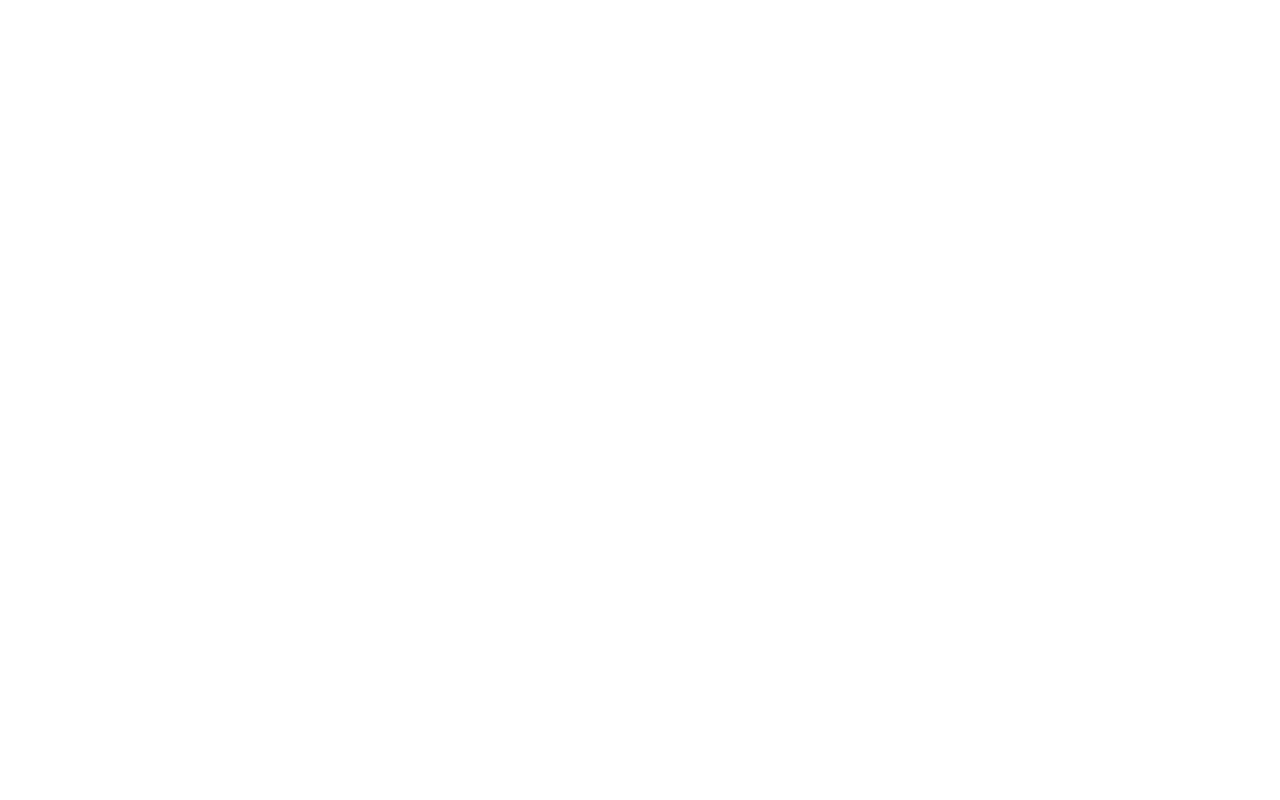
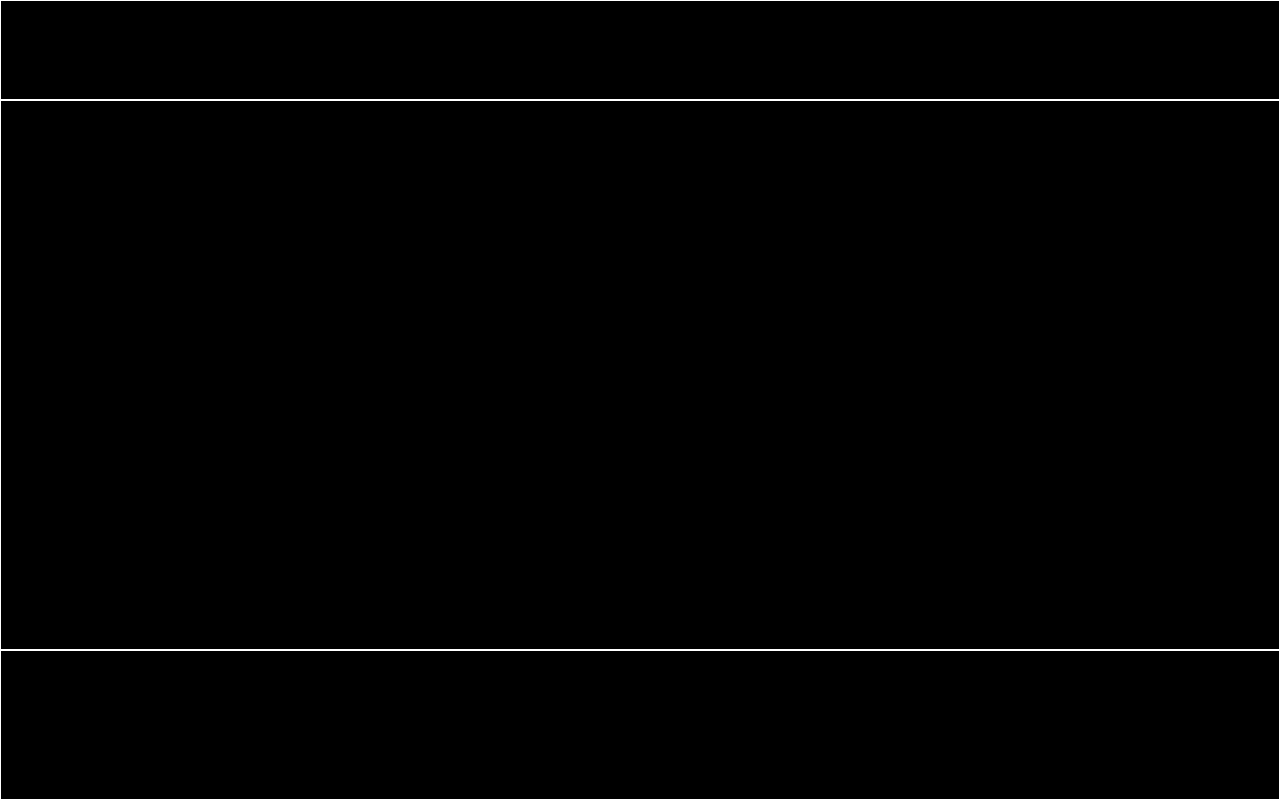
Before and after one commit to codeMatt91/html-css-zoom, a plain HTML site: page index.html in a window 1280 px wide. Drawn offline with Linux system fonts and the light colour scheme.

Commit message:
Create Layout page

```diff
--- a/css/style.css
+++ b/css/style.css
@@ -1,5 +1,43 @@
 * {
-   margin: 0;
-   padding: 0;
-   box-sizing: border-box;
+  margin: 0;
+  padding: 0;
+  box-sizing: border-box;
 }
+
+.body {
+  font-family: "Lato";
+  color: white;
+}
+
+.wrapper {
+  color: white;
+  width: 100vw;
+  height: 100vh;
+  background-color: black;
+
+  display: flex;
+  flex-direction: column;
+}
+
+/*************** RULES VIEW  *************/
+
+.view {
+   height: 100px;
+  border: 1px solid white;
+}
+
+/*************** RULES MAIN  ****************/
+
+main {
+   flex-grow: 1;
+   border: 1px solid white;
+}
+
+
+
+/************* Rules NAV-BAR  ****************/
+
+.nav-bar {
+   height: 150px;
+   border: 1px solid white;
+}
--- a/index.html
+++ b/index.html
@@ -3,12 +3,35 @@
 <head>
    <meta charset="UTF-8">
    <meta name="viewport" content="width=device-width, initial-scale=1.0">
+   <link rel="preconnect" href="https://fonts.googleapis.com">
+   <link rel="preconnect" href="https://fonts.gstatic.com" crossorigin>
+   <link href="https://fonts.googleapis.com/css2?family=Lato:wght@100&display=swap" rel="stylesheet">
+   <link rel="stylesheet" href="css/style.css">
    <title>Document</title>
 </head>
 <body>
    <!-- Create Wrapper to use vh  -->
    <div class="wrapper">
 
+      <!-- Section top View  -->
+      <section class="view">
+
+      </section>
+
+      <!-- Container Main  -->
+      <main>
+         <div class="container">
+
+         </div>
+
+      </main>
+
+      <!-- Footer  -->
+      <footer>
+         <div class="nav-bar">
+
+         </div>
+      </footer>
 
    </div>
 
```
Also changed, not shown: img/mountain.jpeg (added).
